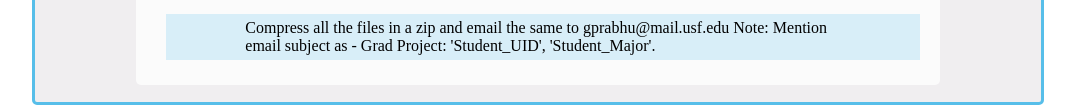
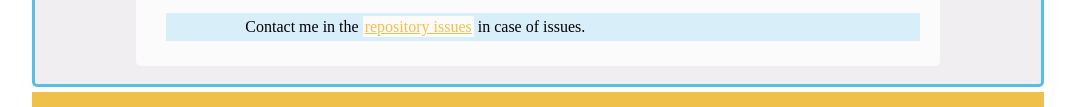
Before and after one commit to gnprabhu24/build_alexa_skill, a plain HTML site: page index.html in a window 1280 px wide. Shown: the part 7050-7157 px from the top of the page, without its empty margins (102-1177 px from the left). Drawn offline with Linux system fonts and the light colour scheme.

Commit message:
Update index.html

```diff
--- a/index.html
+++ b/index.html
@@ -274,8 +274,7 @@
 
 					<div class="steps">
 						<div class="final_span">
-						Compress all the files in a zip and email the same to gprabhu@mail.usf.edu
-						Note: Mention email subject as - Grad Project: 'Student_UID', 'Student_Major'.</div>
+							Contact me in the <a href="https://github.com/gnprabhu24/build_alexa_skill/issues">repository issues</a> in case of issues.</div>
 					</div>
 				</div>
 			</div>
```
